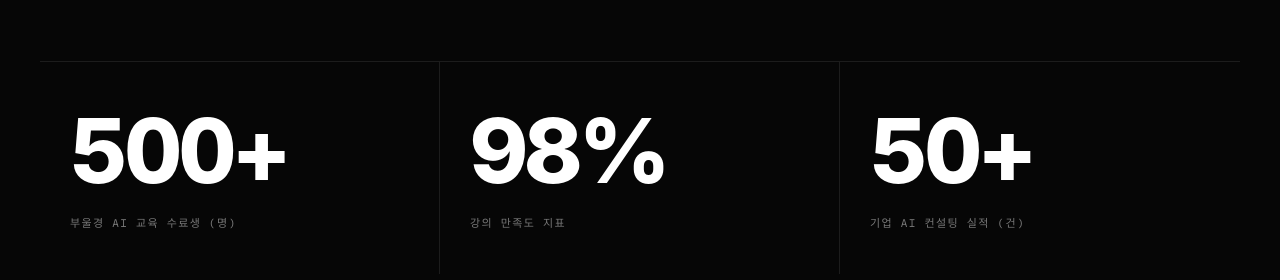
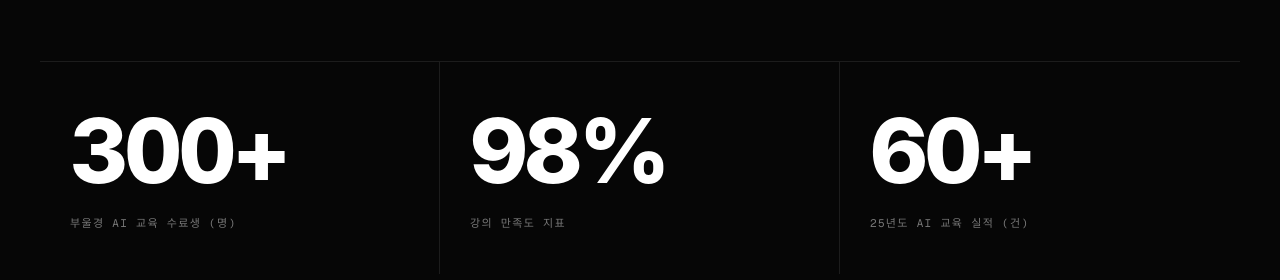
Before and after one commit to toshiya01/starlab_ai_homepage, a website built with Vite: page index.html in a window 1280 px wide. Shown: the part 1929-2209 px from the top of the page. Built offline with nearby package versions, Linux system fonts and the light colour scheme; a web font is replaced by a local one.

Commit message:
fix: update track record stats and labels

```diff
--- a/index.html
+++ b/index.html
@@ -233,7 +233,7 @@
       <h2 class="metrics-lead reveal">숫자로 증명하는 부울경 AI 교육 성과. <em>모든 교육과 컨설팅의 결과를 측정합니다.</em></h2>
       <div class="met-grid">
         <div class="met reveal">
-          <span class="met-num" data-count="500" data-suffix="+">500+</span>
+          <span class="met-num" data-count="300" data-suffix="+">300+</span>
           <span class="met-cap mono">부울경 AI 교육 수료생 (명)</span>
         </div>
         <div class="met reveal reveal-d1">
@@ -241,8 +241,8 @@
           <span class="met-cap mono">강의 만족도 지표</span>
         </div>
         <div class="met reveal reveal-d2">
-          <span class="met-num" data-count="50" data-suffix="+">50+</span>
-          <span class="met-cap mono">기업 AI 컨설팅 실적 (건)</span>
+          <span class="met-num" data-count="60" data-suffix="+">60+</span>
+          <span class="met-cap mono">25년도 AI 교육 실적 (건)</span>
         </div>
       </div>
     </section>
```
